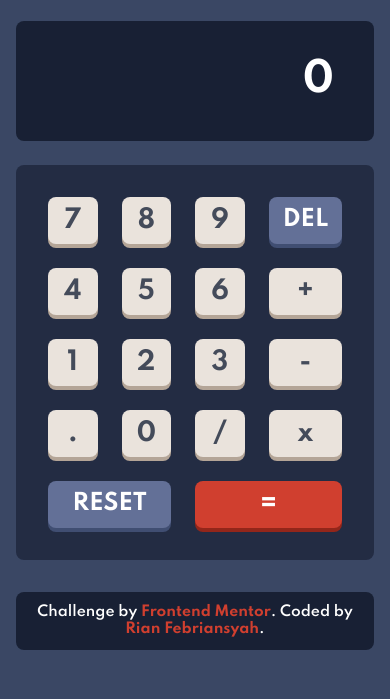
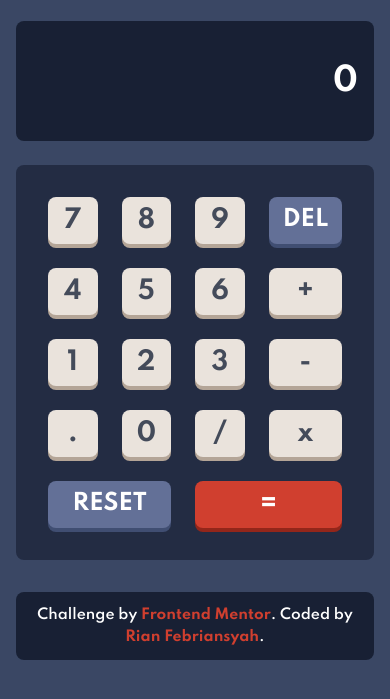
Before and after one commit to riansyh/calculator-app-main, a plain HTML site: page index.html in a window 390 px wide. Shown: the part 79-778 px from the top of the page. Drawn offline with Linux system fonts and the light colour scheme.

Commit message:
fix styling

```diff
--- a/styles/style.scss
+++ b/styles/style.scss
@@ -106,6 +106,10 @@ body {
         justify-content: center;
         align-items: flex-end;
 
+        @media screen and (max-width: 530px) {
+          overflow-x: scroll;
+        }
+
         p {
           font-size: 2rem;
         }
@@ -166,6 +170,7 @@ body {
   font-weight: 600;
   font-size: 14px;
   text-align: center;
+  line-height: 160%;
 }
 
 .attribution {
@@ -193,3 +198,16 @@ body {
     }
   }
 }
+
+@media screen and (max-width: 500px) {
+  body .container main .screen-display {
+    padding: 16px;
+    p {
+      font-size: 1.6rem;
+    }
+
+    button {
+      padding: 8px 8px;
+    }
+  }
+}
```
Also changed, not shown: styles/style.css, 1 other file.
